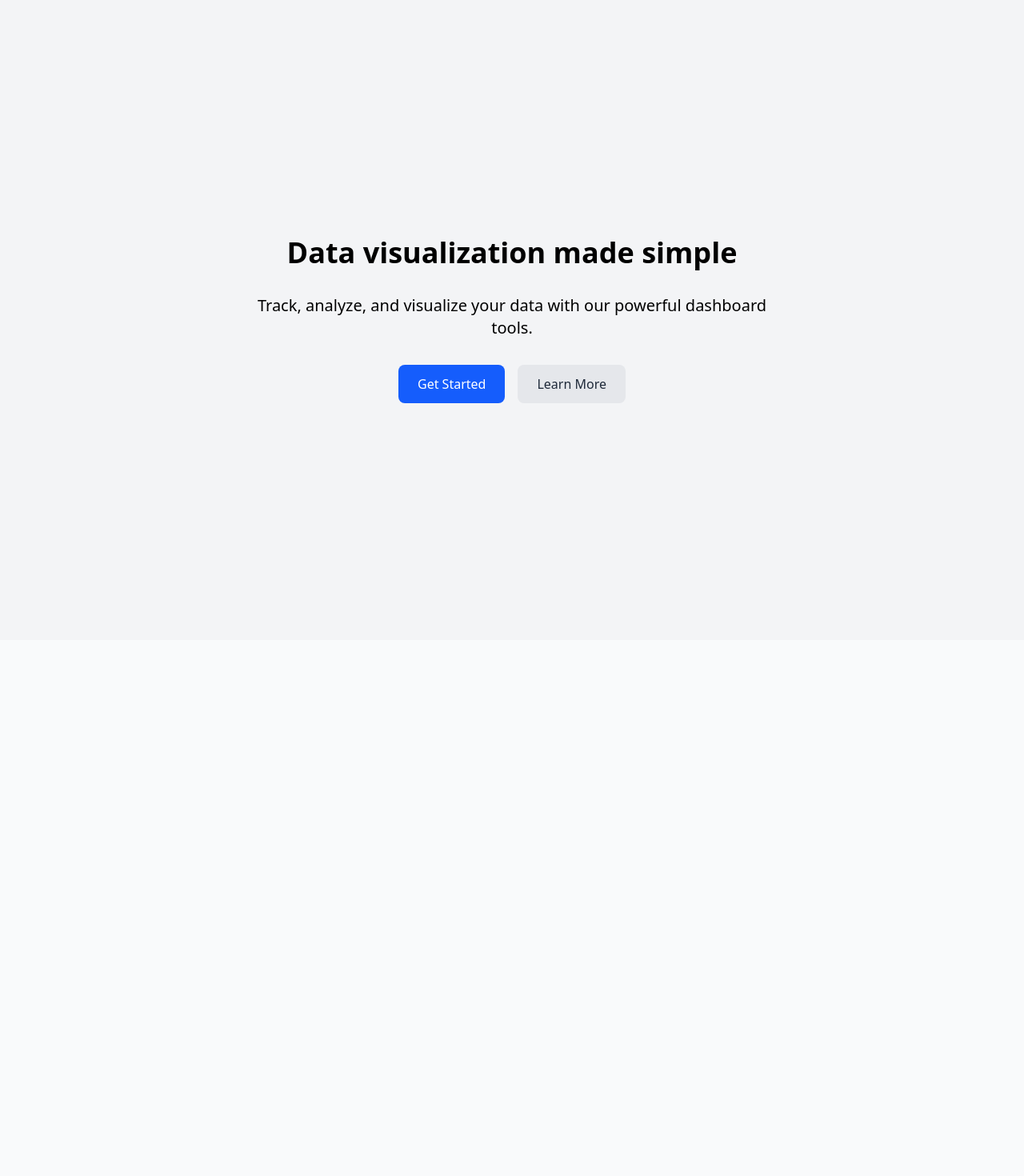
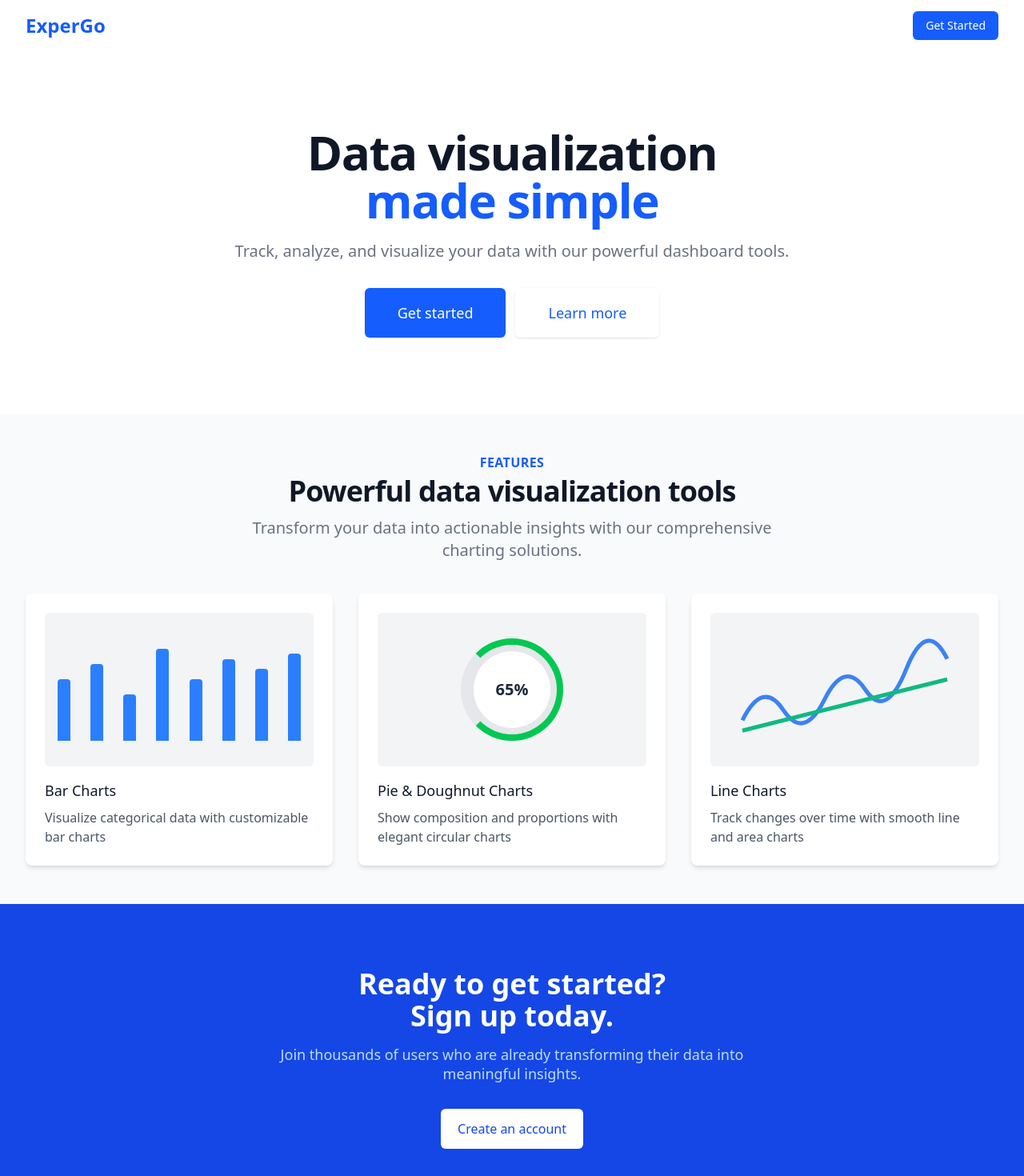
Before and after one commit to Amritesh-Bhardwaj/ExperGO-1, a Next.js app: page / in a window 1280 px wide. Shown: the top 1470 px of the page at 80% size. Before the commit the page ends 800 px from the top, so only its background shows below. Built offline with nearby package versions, Linux system fonts and the light colour scheme.

Commit message:
Added Styling to HomePage and Adjusted Styling in Table Filters and Dashboard Navigation.

```diff
--- a/src/app/components/Navigation.tsx
+++ b/src/app/components/Navigation.tsx
@@ -7,24 +7,24 @@ export default function Navigation() {
   const pathname = usePathname();
 
   const isActive = (path: string) => {
-    return pathname === path ? 'bg-white' : '';
+    return pathname === path ? 'bg-blue-700' : '';
   };
 
   return (
     <nav className="bg-zinc-200 p-4">
       <div className="container mx-auto flex justify-between items-center">
-        <Link href="/" className="font-bold text-xl">ExperGo Dashboard</Link>
+        <Link href="/" className="text-2xl font-bold text-blue-600">ExperGo Dashboard</Link>
         <div className="flex space-x-4">
-          <Link href="/kpi" className={`px-4 py-2 rounded hover:bg-white transition-colors ${isActive('/kpi')}`}>
+          <Link href="/kpi" className={`bg-blue-600 hover:bg-blue-700 text-white px-4 py-2 rounded-md text-sm font-medium ${isActive('/kpi')}`}>
             KPI
           </Link>
-          <Link href="/table" className={`px-4 py-2 rounded hover:bg-white transition-colors ${isActive('/table')}`}>
+          <Link href="/table" className={`bg-blue-600 hover:bg-blue-700 text-white px-4 py-2 rounded-md text-sm font-medium ${isActive('/table')}`}>
             Table
           </Link>
-          <Link href="/pie-chart" className={`px-4 py-2 rounded hover:bg-white transition-colors ${isActive('/pie-chart')}`}>
+          <Link href="/pie-chart" className={`bg-blue-600 hover:bg-blue-700 text-white px-4 py-2 rounded-md text-sm font-medium ${isActive('/pie-chart')}`}>
             Pie Chart
           </Link>
-          <Link href="/map" className={`px-4 py-2 rounded hover:bg-white transition-colors ${isActive('/map')}`}>
+          <Link href="/map" className={`bg-blue-600 hover:bg-blue-700 text-white px-4 py-2 rounded-md text-sm font-medium ${isActive('/map')}`}>
             Map
           </Link>
         </div>
--- a/src/app/page.tsx
+++ b/src/app/page.tsx
@@ -2,20 +2,194 @@ import Link from 'next/link';
 
 export default function Home() {
   return (
-    <div className="flex flex-col items-center justify-center min-h-screen bg-gray-100 p-4">
-      <h1 className="text-4xl font-bold mb-8">Data visualization made simple</h1>
-      <p className="text-xl mb-8 text-center max-w-2xl">
-        Track, analyze, and visualize your data with our powerful dashboard tools.
-      </p>
-      <div className="flex flex-col sm:flex-row gap-4">
-        <Link href="/kpi">
-          <button className="px-6 py-3 bg-blue-600 text-white font-medium rounded-lg hover:bg-blue-700 transition-colors cursor-pointer">
-            Get Started
-          </button>
-        </Link>
-        <button className="px-6 py-3 bg-gray-200 text-gray-800 font-medium rounded-lg hover:bg-gray-300 transition-colors cursor-pointer">
-          Learn More
-        </button>
+    <div className="min-h-screen bg-gray-50">
+      {/* Header/Navigation */}
+      <header className="bg-white shadow-md">
+        <div className="max-w-7xl mx-auto px-4 sm:px-6 lg:px-8">
+          <div className="flex justify-between h-16">
+            <div className="flex items-center">
+              <span className="text-2xl font-bold text-blue-600">ExperGo</span>
+            </div>
+            <div className="flex items-center space-x-4">
+              <Link
+                href="/kpi"
+                className="bg-blue-600 hover:bg-blue-700 text-white px-4 py-2 rounded-md text-sm font-medium"
+              >
+                Get Started
+              </Link>
+            </div>
+          </div>
+        </div>
+      </header>
+
+      {/* Hero section */}
+      <div className="bg-white">
+        <div className="max-w-7xl mx-auto py-16 px-4 sm:py-24 sm:px-6 lg:px-8">
+          <div className="text-center">
+            <h1 className="text-4xl font-extrabold tracking-tight text-gray-900 sm:text-5xl md:text-6xl">
+              <span className="block">Data visualization</span>
+              <span className="block text-blue-600">made simple</span>
+            </h1>
+            <p className="mt-3 max-w-md mx-auto text-base text-gray-500 sm:text-lg md:mt-5 md:text-xl md:max-w-3xl">
+              Track, analyze, and visualize your data with our powerful
+              dashboard tools.
+            </p>
+            <div className="mt-5 max-w-md mx-auto sm:flex sm:justify-center md:mt-8">
+              <div className="rounded-md shadow">
+                <Link
+                  href="/kpi"
+                  className="w-full flex items-center justify-center px-8 py-3 border border-transparent text-base font-medium rounded-md text-white bg-blue-600 hover:bg-blue-700 md:py-4 md:text-lg md:px-10"
+                >
+                  Get started
+                </Link>
+              </div>
+              <div className="mt-3 rounded-md shadow sm:mt-0 sm:ml-3">
+                <a
+                  href="#features"
+                  className="w-full flex items-center justify-center px-8 py-3 border border-transparent text-base font-medium rounded-md text-blue-600 bg-white hover:bg-gray-50 md:py-4 md:text-lg md:px-10"
+                >
+                  Learn more
+                </a>
+              </div>
+            </div>
+          </div>
+        </div>
+      </div>
+
+      {/* Feature section with sample charts */}
+      <div id="features" className="py-12 bg-gray-50">
+        <div className="max-w-7xl mx-auto px-4 sm:px-6 lg:px-8">
+          <div className="lg:text-center">
+            <h2 className="text-base text-blue-600 font-semibold tracking-wide uppercase">
+              Features
+            </h2>
+            <p className="mt-2 text-3xl leading-8 font-extrabold tracking-tight text-gray-900 sm:text-4xl">
+              Powerful data visualization tools
+            </p>
+            <p className="mt-4 max-w-2xl text-xl text-gray-500 lg:mx-auto">
+              Transform your data into actionable insights with our
+              comprehensive charting solutions.
+            </p>
+          </div>
+
+          <div className="mt-10">
+            <div className="grid grid-cols-1 md:grid-cols-2 lg:grid-cols-3 gap-8">
+              {/* Chart example 1 */}
+              <div className="bg-white p-6 rounded-lg shadow-md">
+                <div className="h-48 bg-gray-100 rounded-md mb-4 flex items-center justify-center">
+                  <div className="w-full h-32 px-4 flex items-end justify-between">
+                    <div
+                      className="w-4 bg-blue-500 rounded-t"
+                      style={{ height: "60%" }}
+                    ></div>
+                    <div
+                      className="w-4 bg-blue-500 rounded-t"
+                      style={{ height: "75%" }}
+                    ></div>
+                    <div
+                      className="w-4 bg-blue-500 rounded-t"
+                      style={{ height: "45%" }}
+                    ></div>
+                    <div
+                      className="w-4 bg-blue-500 rounded-t"
+                      style={{ height: "90%" }}
+                    ></div>
+                    <div
+                      className="w-4 bg-blue-500 rounded-t"
+                      style={{ height: "60%" }}
+                    ></div>
+                    <div
+                      className="w-4 bg-blue-500 rounded-t"
+                      style={{ height: "80%" }}
+                    ></div>
+                    <div
+                      className="w-4 bg-blue-500 rounded-t"
+                      style={{ height: "70%" }}
+                    ></div>
+                    <div
+                      className="w-4 bg-blue-500 rounded-t"
+                      style={{ height: "85%" }}
+                    ></div>
+                  </div>
+                </div>
+                <h3 className="text-lg font-medium text-gray-900">
+                  Bar Charts
+                </h3>
+                <p className="mt-2 text-gray-600">
+                  Visualize categorical data with customizable bar charts
+                </p>
+              </div>
+
+              {/* Chart example 2 */}
+              <div className="bg-white p-6 rounded-lg shadow-md">
+                <div className="h-48 bg-gray-100 rounded-md mb-4 flex items-center justify-center">
+                  <div className="relative w-32 h-32 mx-auto rounded-full bg-gray-200">
+                    <div className="absolute inset-4 rounded-full bg-white flex items-center justify-center">
+                      <span className="text-xl font-bold text-gray-800">
+                        65%
+                      </span>
+                    </div>
+                    <div className="absolute inset-0 h-32 w-32 rounded-full border-8 border-transparent border-t-green-500 border-r-green-500 border-b-green-500"></div>
+                  </div>
+                </div>
+                <h3 className="text-lg font-medium text-gray-900">
+                  Pie & Doughnut Charts
+                </h3>
+                <p className="mt-2 text-gray-600">
+                  Show composition and proportions with elegant circular charts
+                </p>
+              </div>
+
+              {/* Chart example 3 */}
+              <div className="bg-white p-6 rounded-lg shadow-md">
+                <div className="h-48 bg-gray-100 rounded-md mb-4 flex items-center justify-center">
+                  <div className="w-full h-32 px-4 relative">
+                    <svg className="w-full h-full" viewBox="0 0 100 50">
+                      <path
+                        d="M0,40 Q10,20 20,35 T40,30 T60,25 T80,15 T100,10"
+                        fill="none"
+                        stroke="#3b82f6"
+                        strokeWidth="2"
+                      />
+                      <path
+                        d="M0,45 Q20,40 40,35 T60,30 T100,20"
+                        fill="none"
+                        stroke="#10b981"
+                        strokeWidth="2"
+                      />
+                    </svg>
+                  </div>
+                </div>
+                <h3 className="text-lg font-medium text-gray-900">
+                  Line Charts
+                </h3>
+                <p className="mt-2 text-gray-600">
+                  Track changes over time with smooth line and area charts
+                </p>
+              </div>
+            </div>
+          </div>
+        </div>
+      </div>
+
+      {/* CTA section */}
+      <div className="bg-blue-700">
+        <div className="max-w-2xl mx-auto text-center py-16 px-4 sm:py-20 sm:px-6 lg:px-8">
+          <h2 className="text-3xl font-extrabold text-white sm:text-4xl">
+            <span className="block">Ready to get started?</span>
+            <span className="block">Sign up today.</span>
+          </h2>
+          <p className="mt-4 text-lg leading-6 text-blue-200">
+            Join thousands of users who are already transforming their data into
+            meaningful insights.
+          </p>
+          <Link
+            href="/signup"
+            className="mt-8 w-full inline-flex items-center justify-center px-5 py-3 border border-transparent text-base font-medium rounded-md text-blue-700 bg-white hover:bg-blue-50 sm:w-auto"
+          >
+            Create an account
+          </Link>
+        </div>
       </div>
     </div>
   );
```
Also changed, not shown: src/app/(dashboard)/table/page.tsx (+8 -33 lines).
